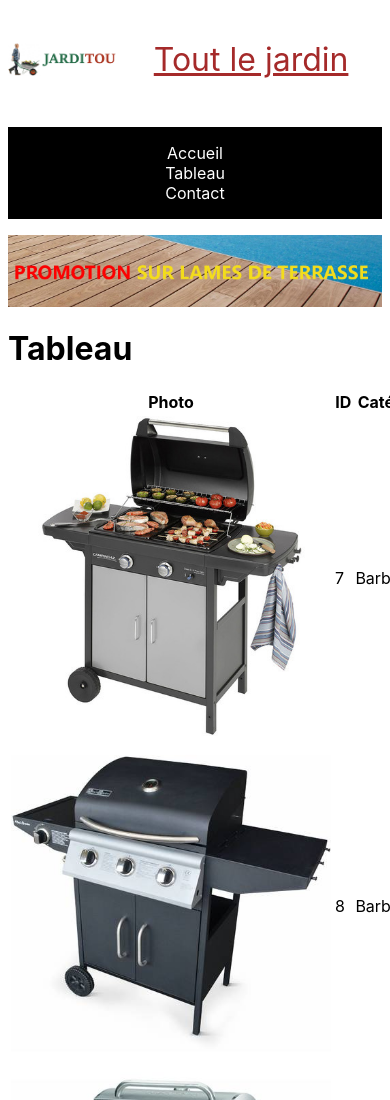
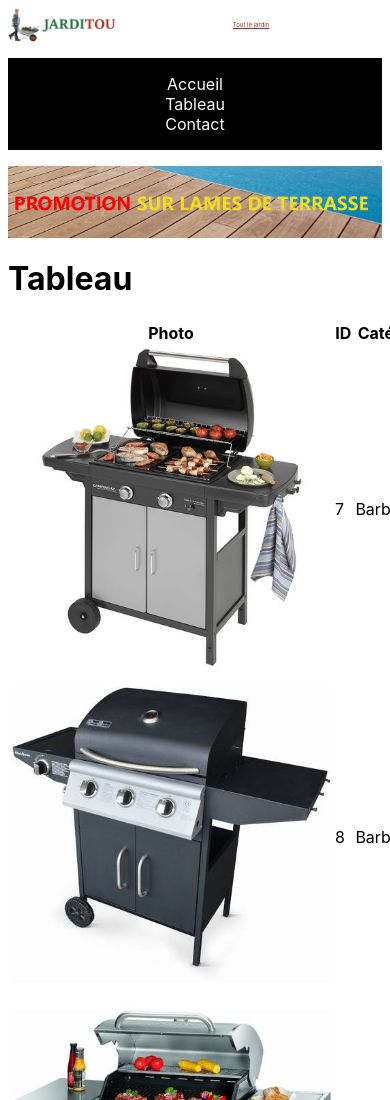
Before and after one commit to thorronnie/Jarditou, a plain HTML site: page tableau.html in a window 390 px wide. Shown: the top 1100 px of the page. Drawn offline with Linux system fonts and the light colour scheme.

Commit message:
modif.bis

```diff
--- a/assets/css/style.css
+++ b/assets/css/style.css
@@ -68,7 +68,7 @@ img{
 @media screen and (max-width: 768px){
 
 .inline{
-   font size
+   font-size: 30%;
 }
 
 aside{
--- a/tableau.html
+++ b/tableau.html
@@ -108,5 +108,6 @@
         <li><a class="lien" href="#" title="plan du site">Plan du site</a></li>
       </ul>
     </footer>
+    <script src="assets/js/javascript.js"></script>
   </body>
 </html>
```
Also changed, not shown: contact.html (+1 -0 lines), index.html (+1 -0 lines), assets/js/javascript.js (added).
